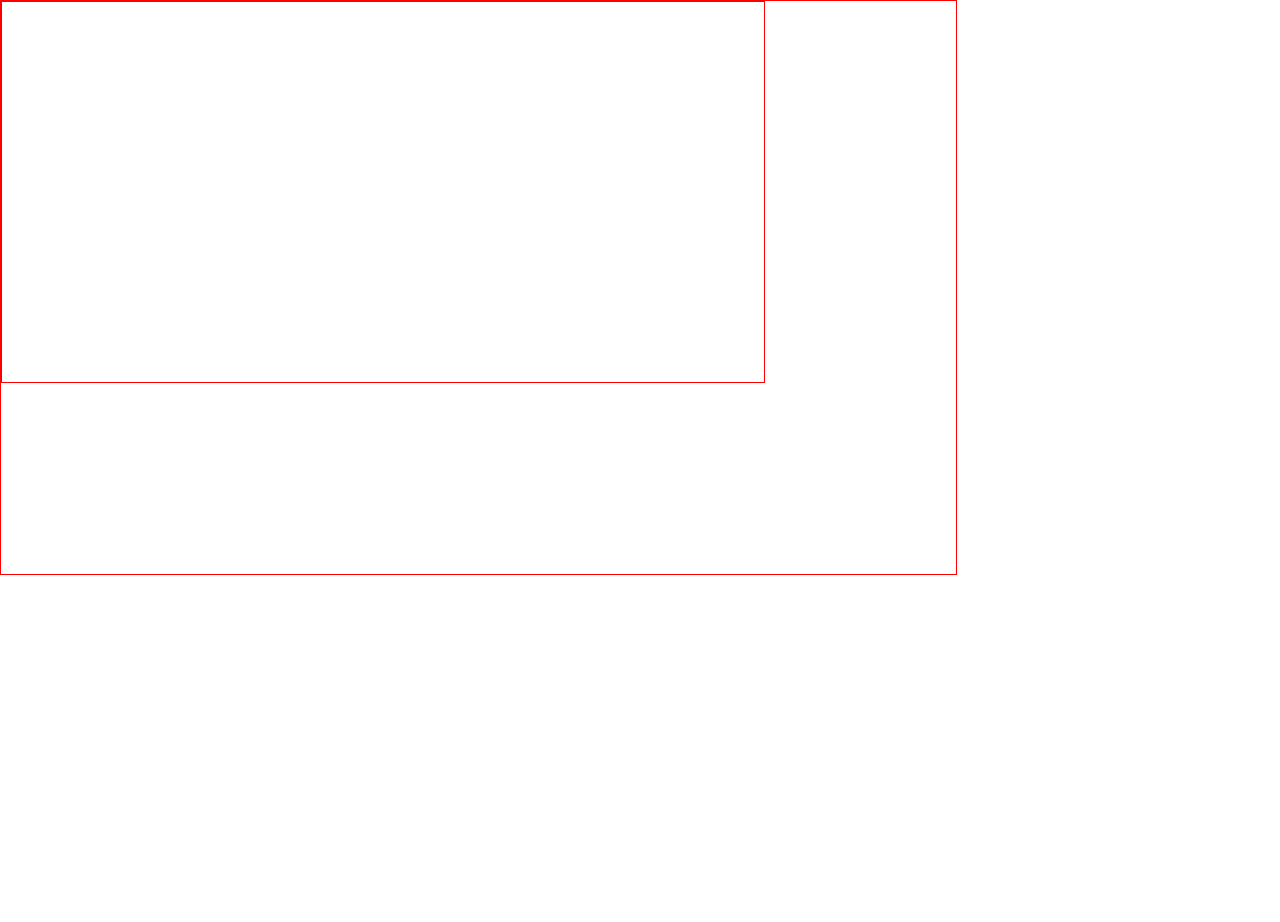
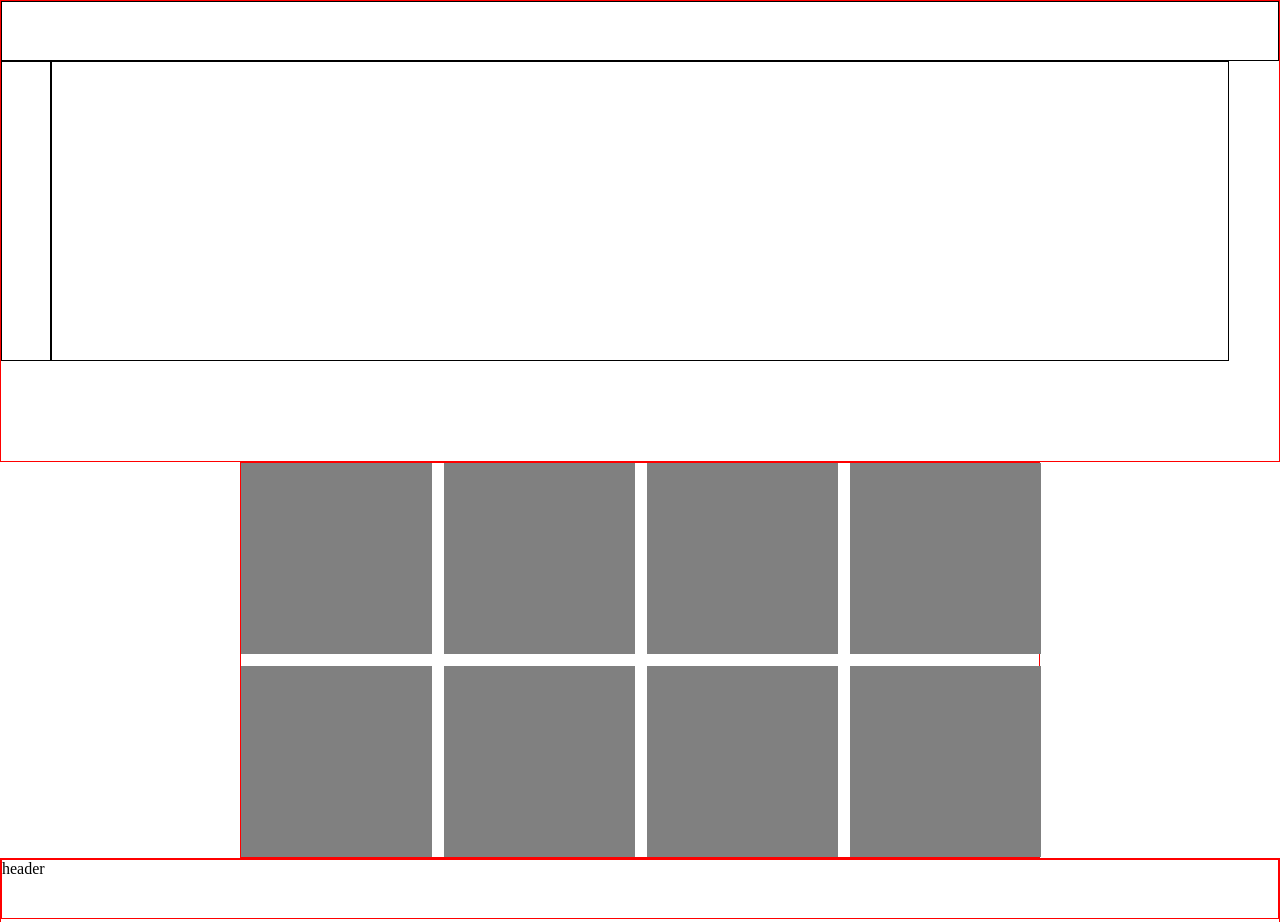
Before and after one commit to linyu134/web_study, a plain HTML site: page css/css_demo4/grid.html in a window 1280 px wide. Shown: the top 922 px of the page. Before the commit the page ends 800 px from the top, so only its background shows below. Drawn offline with Linux system fonts and the light colour scheme.

Commit message:
添加grid布局

```diff
--- a/css/css_demo4/grid.html
+++ b/css/css_demo4/grid.html
@@ -1,82 +1,117 @@
 <!DOCTYPE html>
 <html lang="en">
-
   <head>
-    <meta charset="UTF-8">
-    <meta http-equiv="X-UA-Compatible" content="IE=edge">
-    <meta name="viewport" content="width=device-width, initial-scale=1.0">
-    <title>grid
-
-    </title>
+    <meta charset="UTF-8" />
+    <meta http-equiv="X-UA-Compatible" content="IE=edge" />
+    <meta name="viewport" content="width=device-width, initial-scale=1.0" />
+    <title>grid</title>
     <style>
       * {
         margin: 0;
         padding: 0;
         box-sizing: border-box;
       }
-
-        div {
+      .grid_1 {
         border: 1px solid red;
-            display: inline-grid;
-            grid-template-rows: 191px 191px 191px;
-            grid-template-columns: 191px 191px 191px 191px 191px;
-            grid-template-areas: "fr fr fr fr"
-                "fr fr fr fr";
+        display: grid;
+        grid-template-rows: 60px 300px 100px;
+        grid-template-columns: 50px 40px auto 40px 50px;
+      }
+      .grid_1 > .a {
+        grid-row-start: 1;
+        grid-row-end: 2;
+        grid-column-start: 1;
+        grid-column-end: 6;
+      }
+      .grid_1 > .b {
+        grid-row-start: 2;
+        grid-row-end: 3;
+        grid-column-start: 1;
+        grid-column-end: 2;
+      }
+      .grid_1 > .c {
+        grid-row-start: 2;
+        grid-row-end: 3;
+        grid-column-start: 2;
+        grid-column-end: 5;
+      }
+      .grid_1 > .a,
+      .b,
+      .c {
+        border: 1px solid black;
       }
 
-        div>.image:first-child {
-            grid-area: fr;
+      .grid_2 {
+        margin-left: auto;
+        margin-right: auto;
+        display: grid;
+        grid-template-rows: 1fr 1fr;
+        grid-template-columns: 1fr 1fr 1fr 1fr;
+        width: 800px;
+        grid-gap: 12px;
         border: 1px solid red;
       }
+      .image {
+        width: 191px;
+        height: 191px;
+        background-color: gray;
+      }
 
-        div>.image:nth-child(2) {
-            grid-area: fr;
+      .container {
+        display: grid;
+        border: 1px solid red;
+        grid-template-rows: 60px auto 60px;
+        grid-template-columns: 100px auto 100px;
+        grid-template-areas:
+          'header header header'
+          'aside main ad'
+          'footer footer footer';
+        grid-gap: 10px;
+        min-height: 100vh;
+      }
+      .container > * {
         border: 1px solid red;
       }
-
-        div>.image:nth-child(3) {
-            grid-area: fr;
-            border: 1px solid red;
+      header {
+        grid-area: header;
       }
-
-        div>.image:nth-child(4) {
-            grid-area: fr;
-            border: 1px solid red;
+      aside {
+        grid-area: aside;
       }
-
-        div>.image:nth-child(5) {
-            grid-area: fr;
-            border: 1px solid red;
+      main {
+        grid-area: main;
       }
-
-        div>.image:nth-child(6) {
-            grid-area: fr;
-            border: 1px solid red;
+      .ad {
+        grid-area: ad;
       }
-
-        div>.image:nth-child(7) {
-            grid-area: fr;
-            border: 1px solid red;
-        }
-
-        div>.image:nth-child(8) {
-            grid-area: fr;
-            border: 1px solid red;
+      footer {
+        grid-area: footer;
       }
     </style>
   </head>
 
   <body>
-    <div>
-        <div class="image frImage"></div>
-        <div class="image frImage"></div>
-        <div class="image frImage"></div>
-        <div class="image frImage"></div>
-        <div class="image frImage"></div>
-        <div class="image frImage"></div>
-        <div class="image frImage"></div>
-        <div class="image frImage"></div>
+    <div class="grid_1">
+      <div class="a"></div>
+      <div class="b"></div>
+      <div class="c"></div>
+    </div>
+    <div class="grid_2">
+      <div class="image"></div>
+      <div class="image"></div>
+      <div class="image"></div>
+      <div class="image"></div>
+      <div class="image"></div>
+      <div class="image"></div>
+      <div class="image"></div>
+      <div class="image"></div>
+    </div>
+    <div class="container">
+      <header>header</header>
+      <aside>aside</aside>
+      <main>main</main>
+      <div class="ad">ad</div>
+      <footer>footer</footer>
     </div>
   </body>
-
 </html>
```
Also changed, not shown: css/css_demo5/position.html (added, +10 -0 lines). Lines whose indentation alone changed are shown as unchanged.
